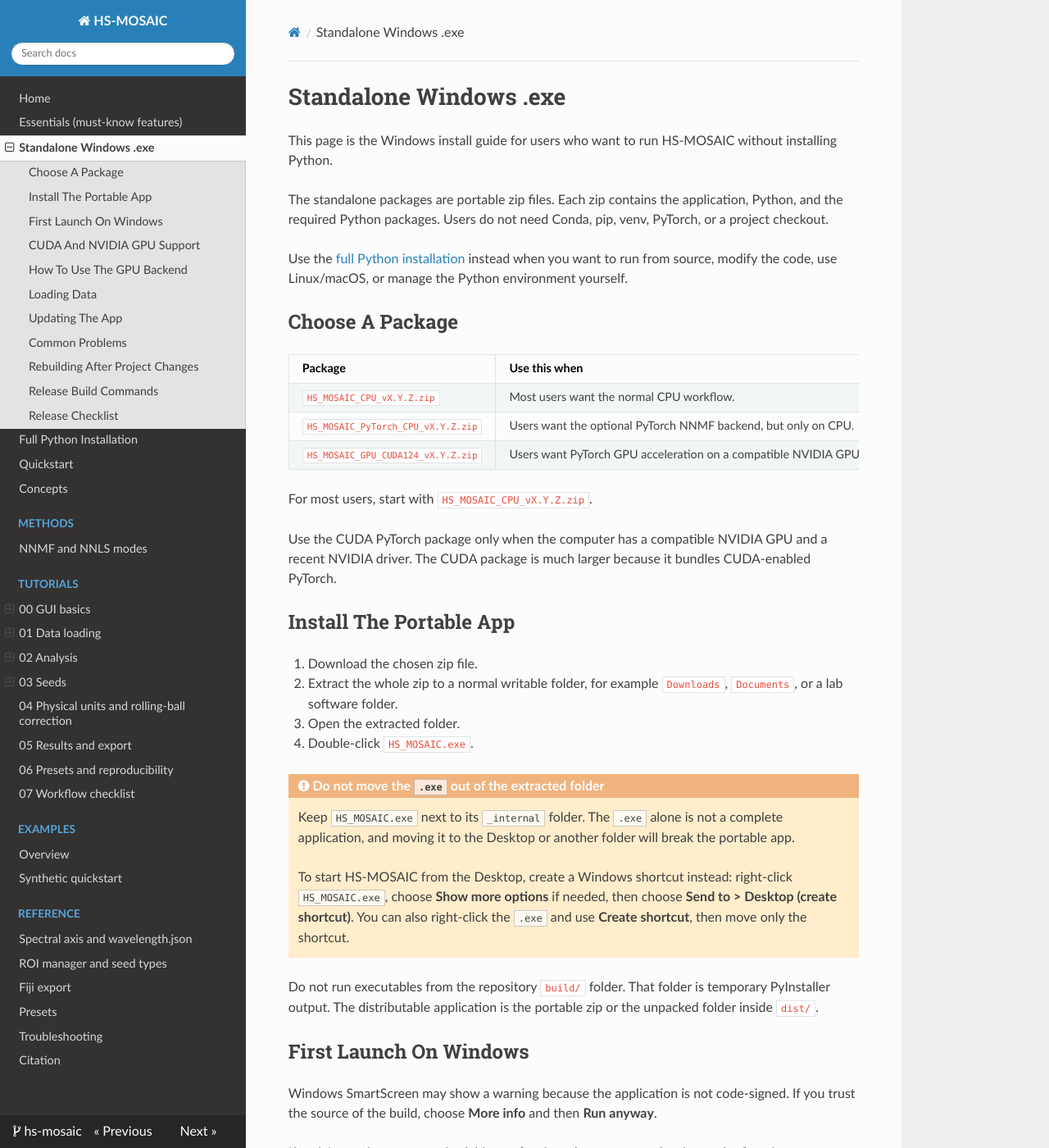
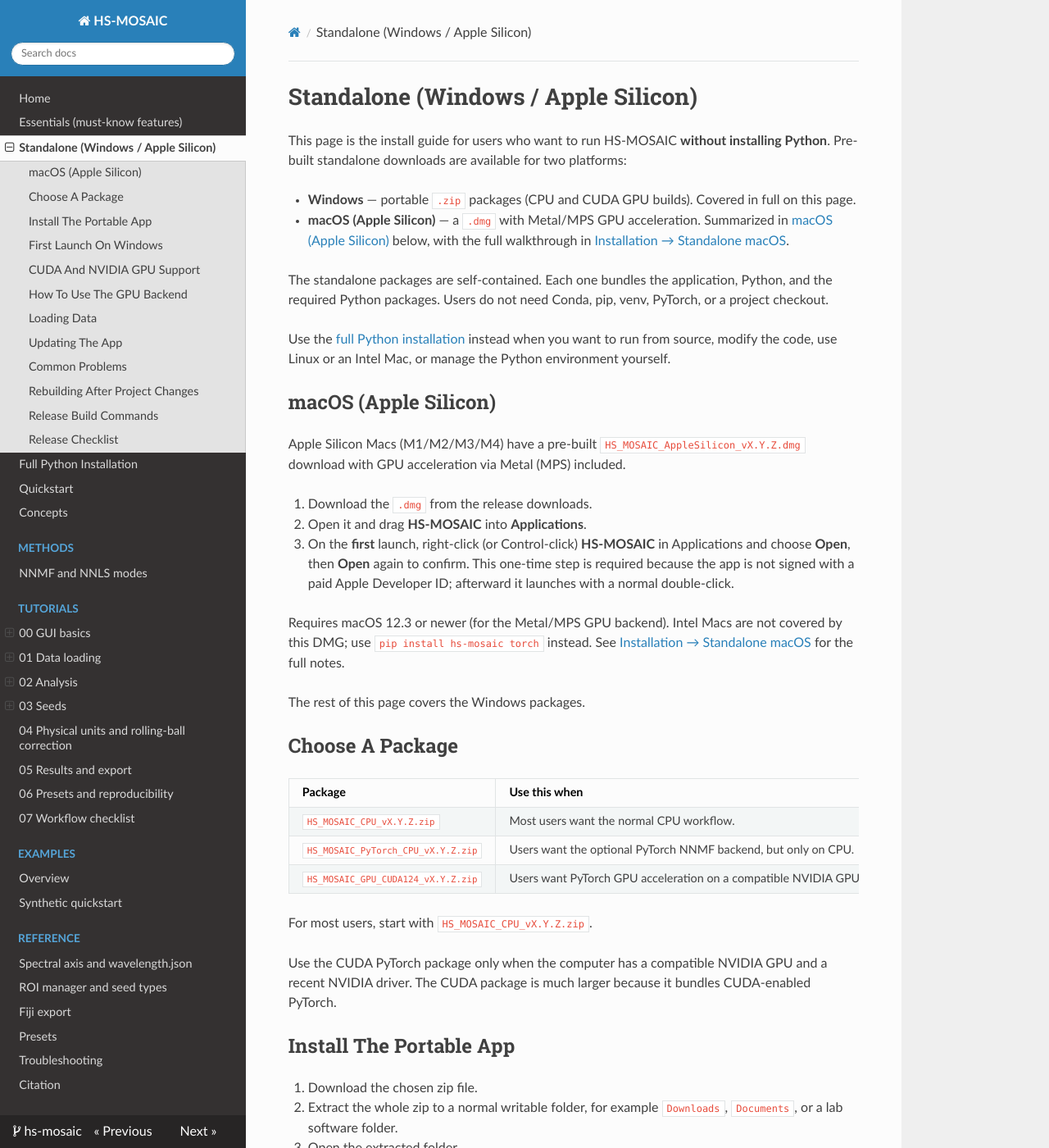
Before and after one commit to manuel-kunisch/hs_crs_analysis_gui, an MkDocs documentation site: the page built from docs/standalone_windows.md, in a window 1280 px wide and 1400 px high. Shown: the whole window at 82% size. Built offline with MkDocs 1.6.1, drawn with Linux system fonts in a browser that asks for light colours; nearby versions of some CDN libraries.

Commit message:
📜 Docs: Update standalone installation guide for clarity
- Renamed "Standalone Windows .exe" to "Standalone (Windows / Apple Silicon)" for better accuracy.
- Added detailed installation instructions for macOS (Apple Silicon) users.
- Included information about GPU acceleration and requirements for macOS.
- Enhanced clarity on the standalone packages and their self-contained nature.

```diff
--- a/docs/standalone_windows.md
+++ b/docs/standalone_windows.md
@@ -1,10 +1,25 @@
-# Standalone Windows .exe
+# Standalone (Windows / Apple Silicon)
 
-This page is the Windows install guide for users who want to run HS-MOSAIC without installing Python.
+This page is the install guide for users who want to run HS-MOSAIC **without installing Python**. Pre-built standalone downloads are available for two platforms:
 
-The standalone packages are portable zip files. Each zip contains the application, Python, and the required Python packages. Users do not need Conda, pip, venv, PyTorch, or a project checkout.
+- **Windows** — portable `.zip` packages (CPU and CUDA GPU builds). Covered in full on this page.
+- **macOS (Apple Silicon)** — a `.dmg` with Metal/MPS GPU acceleration. Summarized in [macOS (Apple Silicon)](#macos-apple-silicon) below, with the full walkthrough in [Installation → Standalone macOS](installation.md#standalone-macos-apple-silicon-dmg).
 
-Use the [full Python installation](installation.md) instead when you want to run from source, modify the code, use Linux/macOS, or manage the Python environment yourself.
+The standalone packages are self-contained. Each one bundles the application, Python, and the required Python packages. Users do not need Conda, pip, venv, PyTorch, or a project checkout.
+
+Use the [full Python installation](installation.md) instead when you want to run from source, modify the code, use Linux or an Intel Mac, or manage the Python environment yourself.
+
+## macOS (Apple Silicon)
+
+Apple Silicon Macs (M1/M2/M3/M4) have a pre-built `HS_MOSAIC_AppleSilicon_vX.Y.Z.dmg` download with GPU acceleration via Metal (MPS) included.
+
+1. Download the `.dmg` from the release downloads.
+2. Open it and drag **HS-MOSAIC** into **Applications**.
+3. On the **first** launch, right-click (or Control-click) **HS-MOSAIC** in Applications and choose **Open**, then **Open** again to confirm. This one-time step is required because the app is not signed with a paid Apple Developer ID; afterward it launches with a normal double-click.
+
+Requires macOS 12.3 or newer (for the Metal/MPS GPU backend). Intel Macs are not covered by this DMG; use `pip install hs-mosaic torch` instead. See [Installation → Standalone macOS](installation.md#standalone-macos-apple-silicon-dmg) for the full notes.
+
+The rest of this page covers the Windows packages.
 
 ## Choose A Package
 
--- a/mkdocs.yml
+++ b/mkdocs.yml
@@ -22,7 +22,7 @@
 nav:
   - Home: index.md
   - Essentials (must-know features): essentials.md
-  - Standalone Windows .exe: standalone_windows.md
+  - Standalone (Windows / Apple Silicon): standalone_windows.md
   - Full Python Installation: installation.md
   - Quickstart: quickstart.md
   - Concepts: concepts.md
```
Also changed, not shown: docs/index.md (+1 -1 lines), docs/reference/presets.md (+12 -2 lines), docs/assets/images/load_preset_json.png (added), docs/assets/images/load_preset_preset.png (added).
